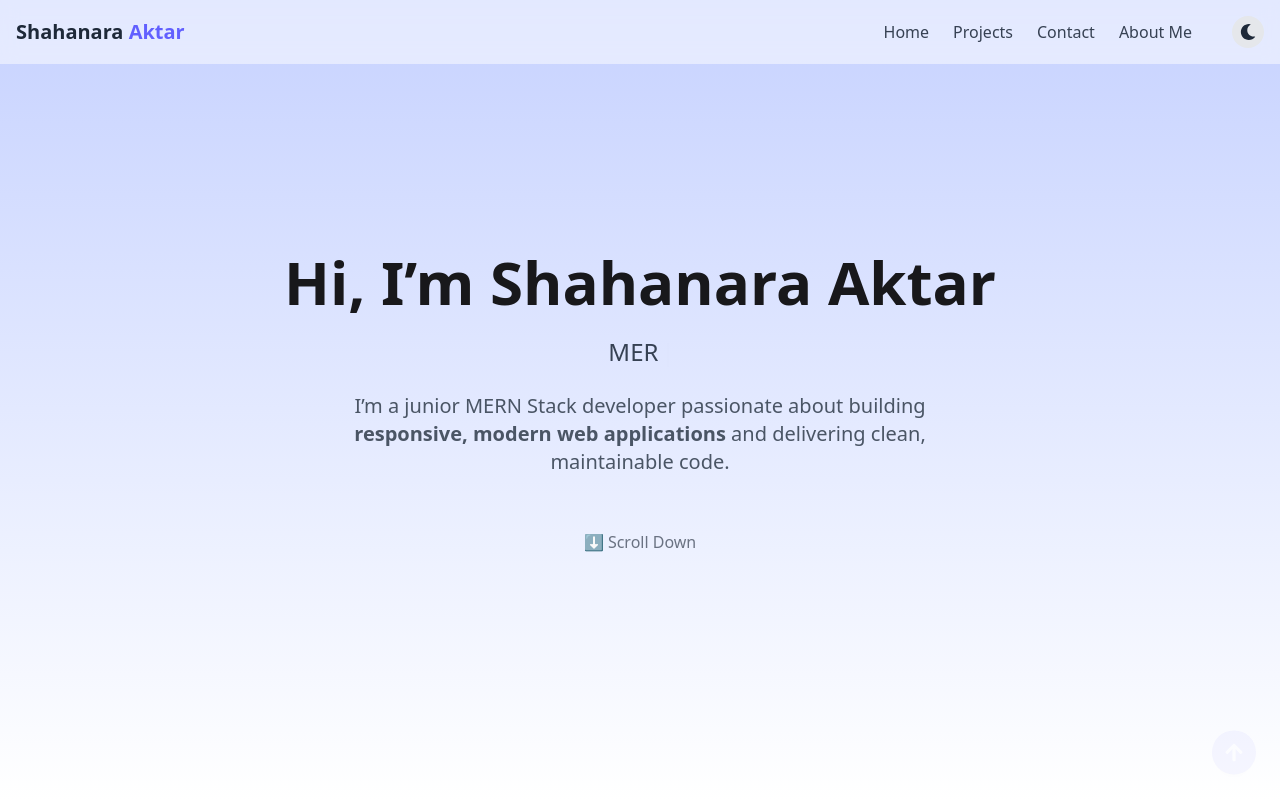
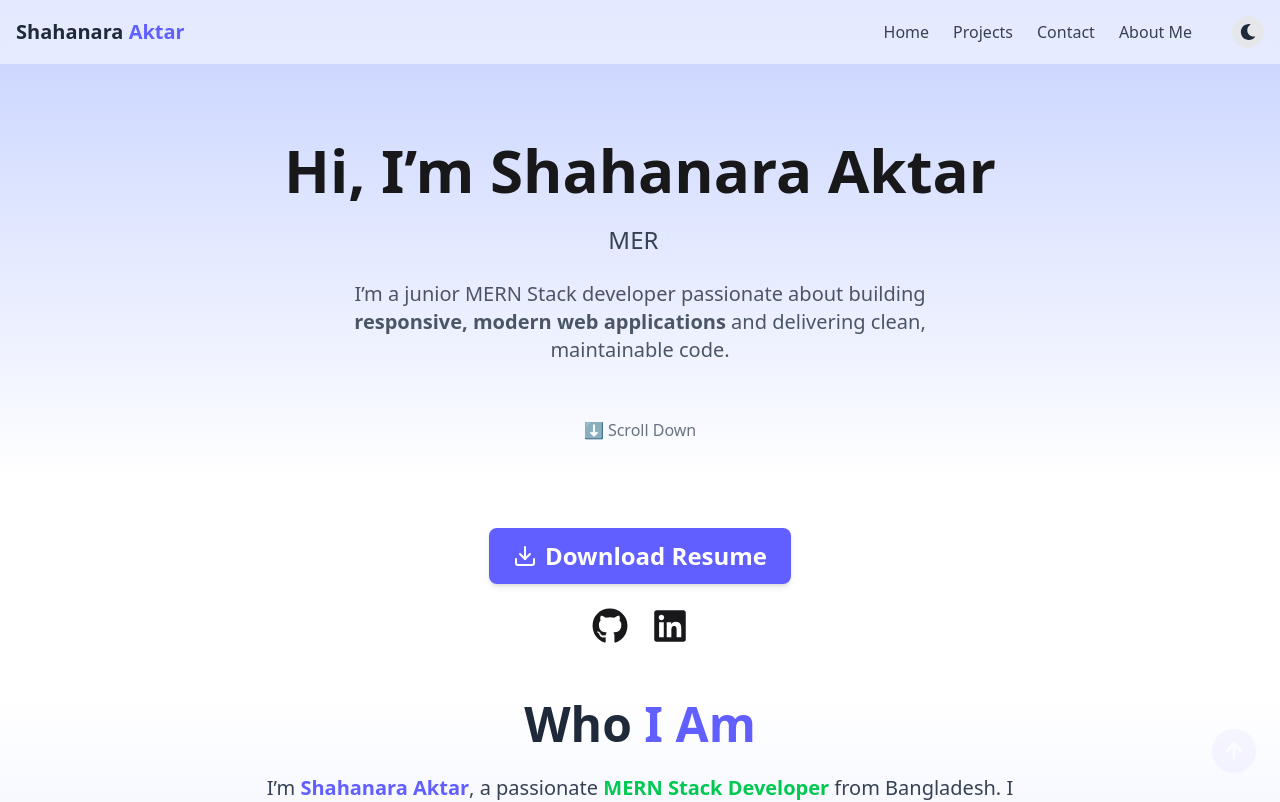
Before and after one commit to laizu01993/my-portfolio-website, a React (Vite) app: page / in a window 1280 px wide. Shown: the top 802 px of the page. Built offline with nearby package versions, Linux system fonts and the light colour scheme.

Commit message:
Fix dark mode persistence, hero layout overlap, and scroll interactions

```diff
--- a/src/pages/Home/AboutMe.jsx
+++ b/src/pages/Home/AboutMe.jsx
@@ -2,7 +2,7 @@ import { motion } from "framer-motion";
 
 const AboutMe = () => {
     return (
-        <section id="aboutMe" className="flex flex-col justify-center items-center text-center px-4 md:px-20 bg-gradient-to-b from-white to-indigo-100  dark:from-gray-900 dark:to-gray-800">
+        <section id="aboutMe" className="flex flex-col justify-center items-center text-center px-4 md:px-20 bg-gradient-to-b from-white to-indigo-100  dark:from-gray-900 dark:to-gray-800 ">
 
             {/* Section Title */}
             <motion.h2
--- a/src/pages/Home/Hero.jsx
+++ b/src/pages/Home/Hero.jsx
@@ -1,11 +1,10 @@
 import { Typewriter } from "react-simple-typewriter";
 import { motion } from "framer-motion";
-
 const Hero = () => {
     return (
-        <section className="min-h-screen flex flex-col justify-center items-center text-center bg-gradient-to-b
-from-indigo-200 to-white
-dark:from-gray-900 dark:to-gray-800">
+        <section id="hero" className="min-h-[60vh] pt-24 flex flex-col justify-center items-center text-center bg-gradient-to-b
+             from-indigo-200 to-white
+             dark:from-gray-900 dark:to-gray-800">
 
             {/* Animated intro with Framer Motion */}
             <motion.h1
--- a/src/pages/Home/Home.jsx
+++ b/src/pages/Home/Home.jsx
@@ -1,14 +1,40 @@
+import { FaGithub, FaLinkedin } from "react-icons/fa";
 import AboutMe from "./AboutMe";
 import Contact from "./Contact";
 import Hero from "./Hero";
 import Projects from "./Projects";
 import ScrollToTop from "./ScrollToTop";
 import Skills from "./Skills";
+import { FiDownload } from "react-icons/fi";
 
 const Home = () => {
   return (
     <div className="bg-white dark:bg-gray-900 transition-colors duration-300">
       <Hero></Hero>
+
+      {/* Download Resume Button */}
+      <div className="flex justify-center my-12 mb-6">
+        <a
+          href="/resume.pdf"
+          download
+          className="px-6 py-3 text-2xl font-semibold bg-indigo-500 text-white rounded-lg shadow-md hover:bg-indigo-600 hover:scale-105 transform transition duration-300 dark:bg-indigo-600 dark:hover:bg-indigo-700 flex items-center gap-2"
+        >
+          <FiDownload></FiDownload>Download Resume
+        </a>
+      </div>
+      <div className="flex text-center justify-center mb-14 gap-6 text-4xl">
+        <div className="">
+          <a href="https://github.com/laizu01993" target="_blank" rel="noopener noreferrer">
+            <FaGithub className="hover:text-gray-900 dark:hover:text-gray-300 transition-colors duration-300" />
+          </a>
+        </div>
+        <div>
+          <a href="https://linkedin.com/in/shahanara" target="_blank" rel="noopener noreferrer">
+            <FaLinkedin className="hover:text-blue-700 transition-colors duration-300" />
+          </a>
+        </div>
+      </div>
+
       <AboutMe></AboutMe>
       <Skills></Skills>
       <Projects></Projects>
--- a/src/pages/Home/ScrollToTop.jsx
+++ b/src/pages/Home/ScrollToTop.jsx
@@ -6,10 +6,20 @@ const ScrollToTop = () => {
     const [visible, setVisible] = useState(false);
 
     useEffect(() => {
-        const handleScroll = () => setVisible(window.scrollY > 300); // show after scrolling 300px
+        const handleScroll = () => {
+            const hero = document.getElementById("hero");
+            if (!hero) return;
+
+            const heroBottom = hero.getBoundingClientRect().bottom;
+
+            // Button shows only when hero is fully out of view
+            setVisible(heroBottom < 0);
+        };
+
         window.addEventListener("scroll", handleScroll);
         return () => window.removeEventListener("scroll", handleScroll);
     }, []);
+
 
     const scrollToTop = () => {
         window.scrollTo({ top: 0, behavior: "smooth" });
```
